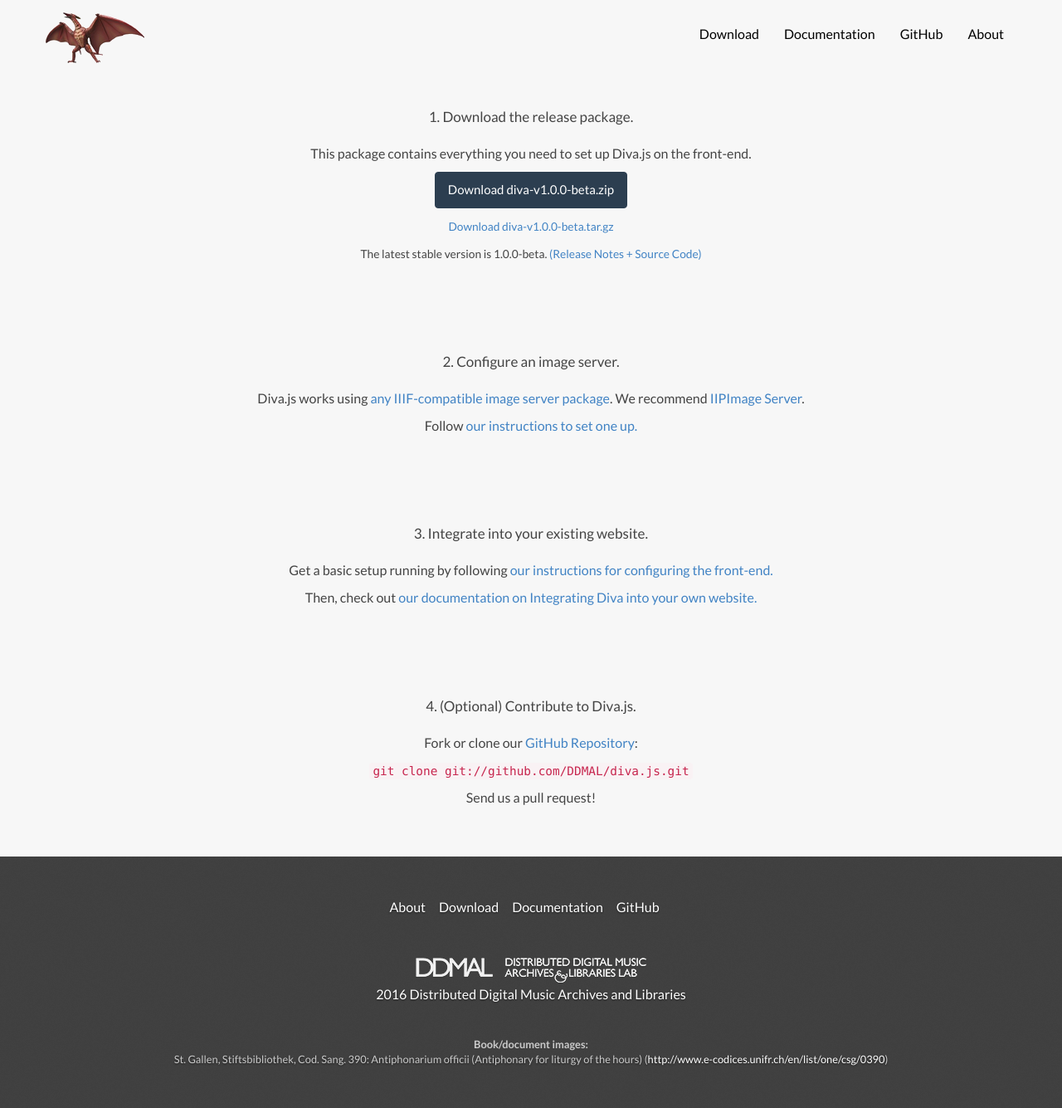
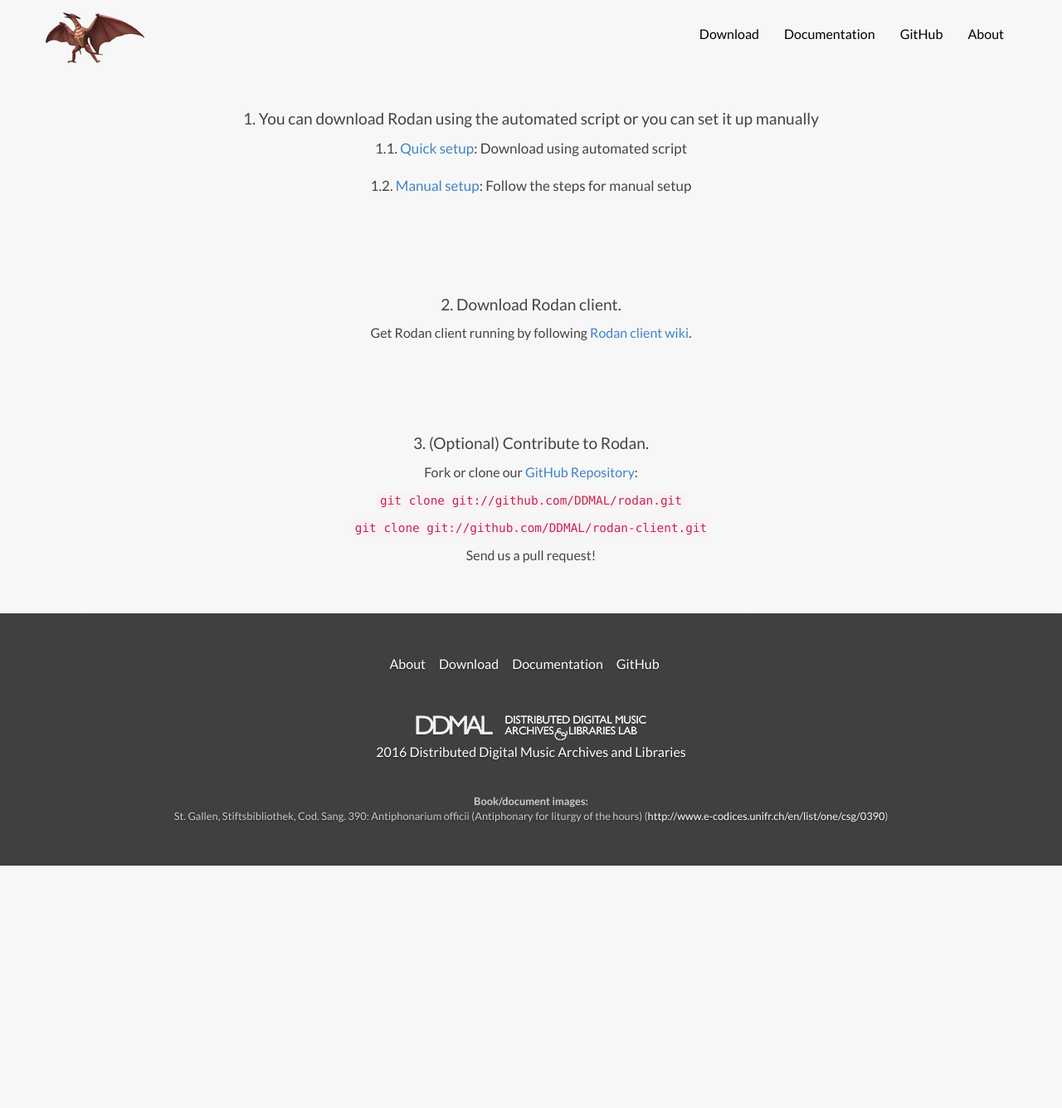
Before and after one commit to NegarehMir/Rodan, a Jekyll site: the page built from download/index.html, in a window 1280 px wide. Shown: the whole page at 83% size. Built offline with Jekyll 4.4.1, drawn with Linux system fonts in a browser that asks for light colours; nearby versions of some CDN libraries; after the commit the page ends 1043 px from its top, so only the background shows below that.

Commit message:
Fixed download tab+ removed unused videos

```diff
--- a/download/index.html
+++ b/download/index.html
@@ -5,50 +5,33 @@ layout: default
 <section class="download">
     <div class="container">
         <div class="col-md-12 text-center">
-            <p class="lead">1. Download the release package.</p>
-            <p>This package contains everything you need to set up Diva.js on the front-end.</p>
-            <p>
-            <a href="{{site.data.release.downloads.zip}}"><button type="button" class="btn btn-primary">
-                    <i class="fa fa-download"></i> Download diva-v{{site.data.release.version}}.zip
-                </button>
-                </a>
-            </p>
-            <p><small><a href={{site.data.release.downloads.tgz}}><i class="fa fa-download"></i> Download diva-v{{site.data.release.version}}.tar.gz</a></small></p>
-            <p>
-                <small>
-                    The latest stable version is {{site.data.release.version}}.
-                    <a href="https://github.com/DDMAL/diva.js/releases/tag/v{{site.data.release.version}}">(Release Notes + Source Code)</a>
-                </small>
-            </p>
+            <p><big>1. You can download Rodan using the automated script or you can set it up manually</big></p>
+            <p class="lead">1.1. <a href= "https://github.com/DDMAL/Rodan-deployment"target="_blank">Quick setup</a>: Download using automated script</p>
+        </div>
+    </div>
+    <div class="container">
+        <div class="col-md-12 text-center">
+            <p class="lead">1.2. <a href="https://github.com/DDMAL/rodan/wiki/Installation" target="_blank">Manual setup</a>: Follow the steps for manual setup</p>
         </div>
     </div>
 </section>
 <section class="download">
     <div class="container">
         <div class="col-md-12 text-center">
-            <p class="lead">2. Configure an image server.</p>
-            <p>Diva.js works using <a href="http://iiif.io/technical-details.html">any IIIF-compatible image server package</a>. We recommend <a href="http://iipimage.sourceforge.net/">IIPImage Server</a>.</p>
-            <p>Follow <a href="https://github.com/DDMAL/diva.js/wiki/Installation">our instructions to set one up.</a></p>
+            <p><big> 2. Download Rodan client.</big></p>
+        </div>
+        <div class="col-md-12 text-center">
+            <p>Get Rodan client running by following <a href="https://github.com/DDMAL/rodan-client/wiki/Installation" target="_blank"> Rodan client wiki</a>.</p>
         </div>
     </div>
 </section>
 <section class="download">
     <div class="container">
         <div class="col-md-12 text-center">
-            <p class="lead">3. Integrate into your existing website.</p>
-        </div>
-        <div class="col-md-12 text-center">
-            <p>Get a basic setup running by following <a href="https://github.com/DDMAL/diva.js/wiki/Installation#configuring-the-divajs-viewer">our instructions for configuring the front-end.</a></p>
-            <p>Then, check out <a href="https://github.com/DDMAL/diva.js/wiki/Integrating-Diva">our documentation on Integrating Diva into your own website.</a></p>
-        </div>
-    </div>
-</section>
-<section class="download">
-    <div class="container">
-        <div class="col-md-12 text-center">
-            <p class="lead">4. (Optional) Contribute to Diva.js.</p>
-            <p>Fork or clone our <a href="https://github.com/DDMAL/diva.js">GitHub Repository</a>:</p>
-            <p><code>git clone git://github.com/DDMAL/diva.js.git</code></p>
+            <p><big>3. (Optional) Contribute to Rodan.</big></p>
+            <p>Fork or clone our <a href="https://github.com/DDMAL/rodan" target="_blank">GitHub Repository</a>:</p>
+            <p><code>git clone git://github.com/DDMAL/rodan.git</code></p>
+            <p><code>git clone git://github.com/DDMAL/rodan-client.git</code></p>
             <p>Send us a pull request!</p>
         </div>
     </div>
```
Also changed, not shown: 4 other files.
